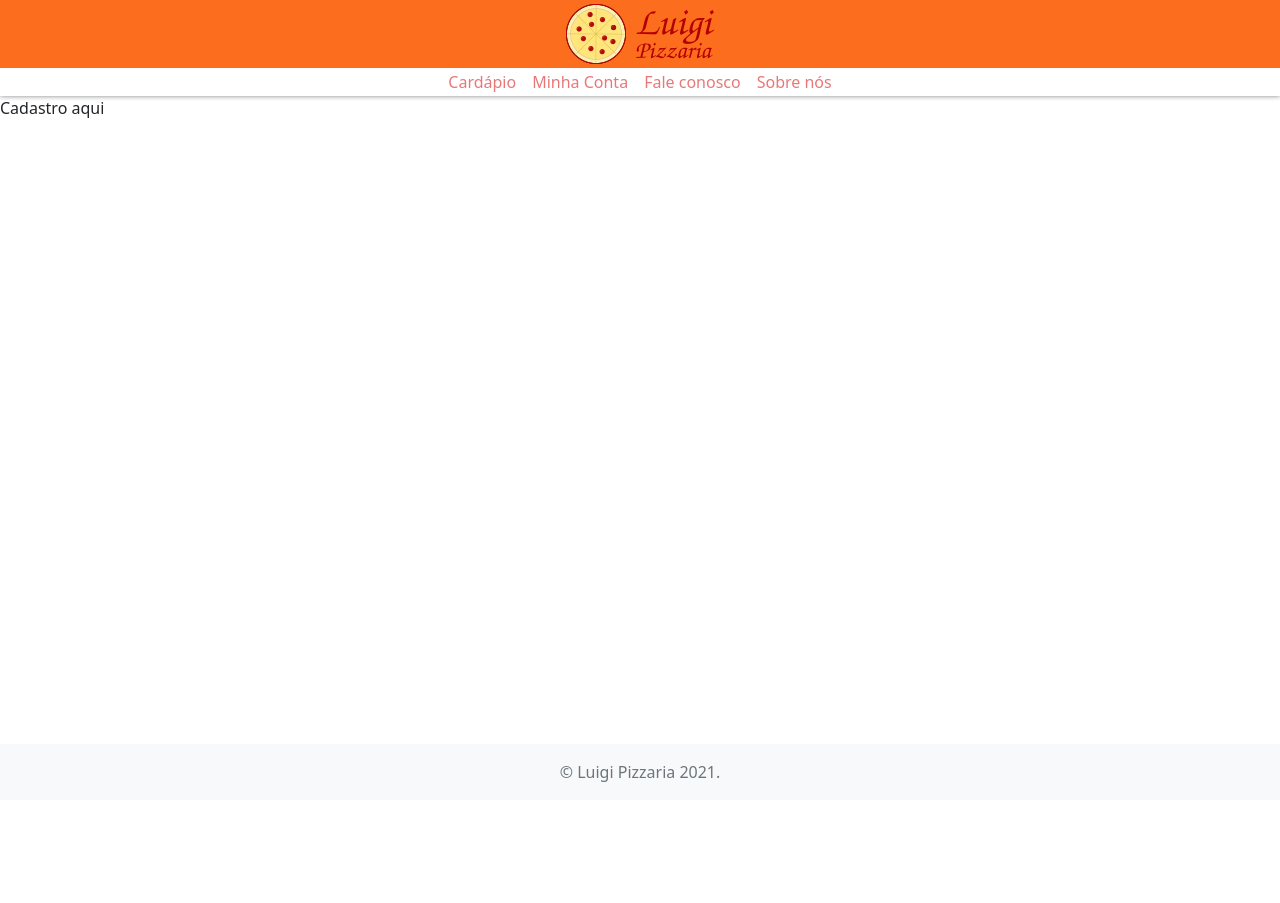
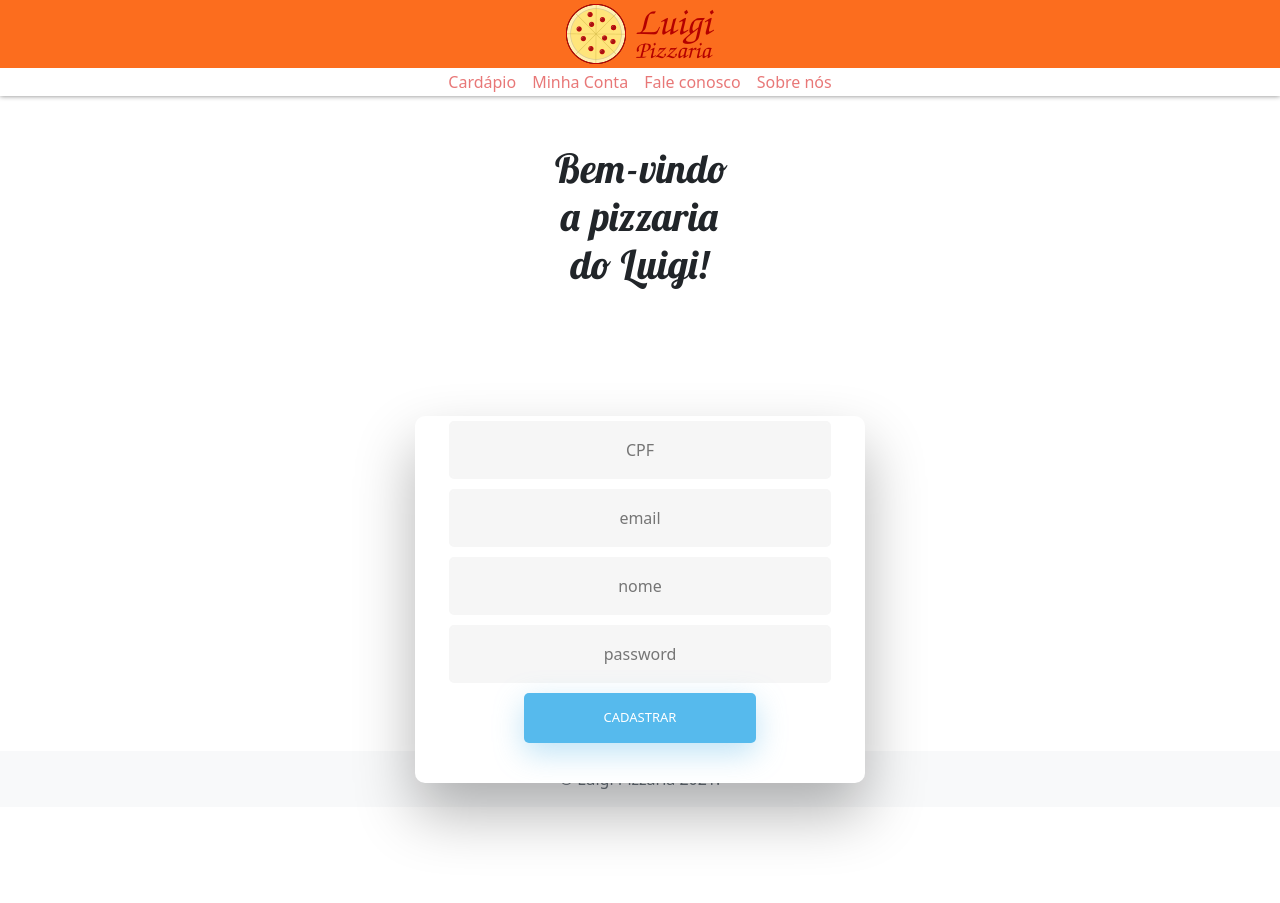
Before and after one commit to chagasduarte/Laboratorio, a PHP site: page /pages/login.php in a window 1280 px wide. Before the commit the page ends 782 px from the top, so only its background shows below. Run offline with PHP 8.4, Linux system fonts and the light colour scheme.

Commit message:
adicionado tela de cadastro e dado inicio à adição ao banco

```diff
--- /dev/null
+++ b/Controle/ControleCadastro.php
@@ -0,0 +1,5 @@
+<?php
+
+    var_dump($_POST);
+
+?>
--- a/pages/cadastro.php
+++ b/pages/cadastro.php
@@ -1 +1,24 @@
-<html>Cadastro aqui</html>
+
+<div class="container-fluid justify-content-center p-0 mb-5" id="pagina">
+
+<div class="justify-content-center d-flex mt-5">
+    <h1 class="text-center">Bem-vindo a pizzaria do Luigi!</h1>
+</div>
+
+<div class="wrapper fadeInDown">
+    <div id="formContent">
+        <div class="fadeIn first">
+            <!-- <img src="" id="icon" alt="User Icon" /> -->
+        </div>
+
+        <form method="post" action="../Controle/ControleCadastro.php">
+            <input type="text" id="cpf"  name="cpf" placeholder="CPF">
+            <input type="text" id="email"  name="email" placeholder="email">
+            <input type="text" id="nome" name="nome" placeholder="nome">
+            <input type="password" id="password" name="password" placeholder="password">
+            <input type="submit" class="fadeIn fourth" value="Cadastrar">
+        </form>
+
+    </div>
+</div>
+</div>
--- a/pages/loginBody.php
+++ b/pages/loginBody.php
@@ -1,4 +1,3 @@
-<link href="../css/style.css" rel="stylesheet">
 
 <div class="container-fluid justify-content-center p-0 mb-5" id="pagina">
 
```
